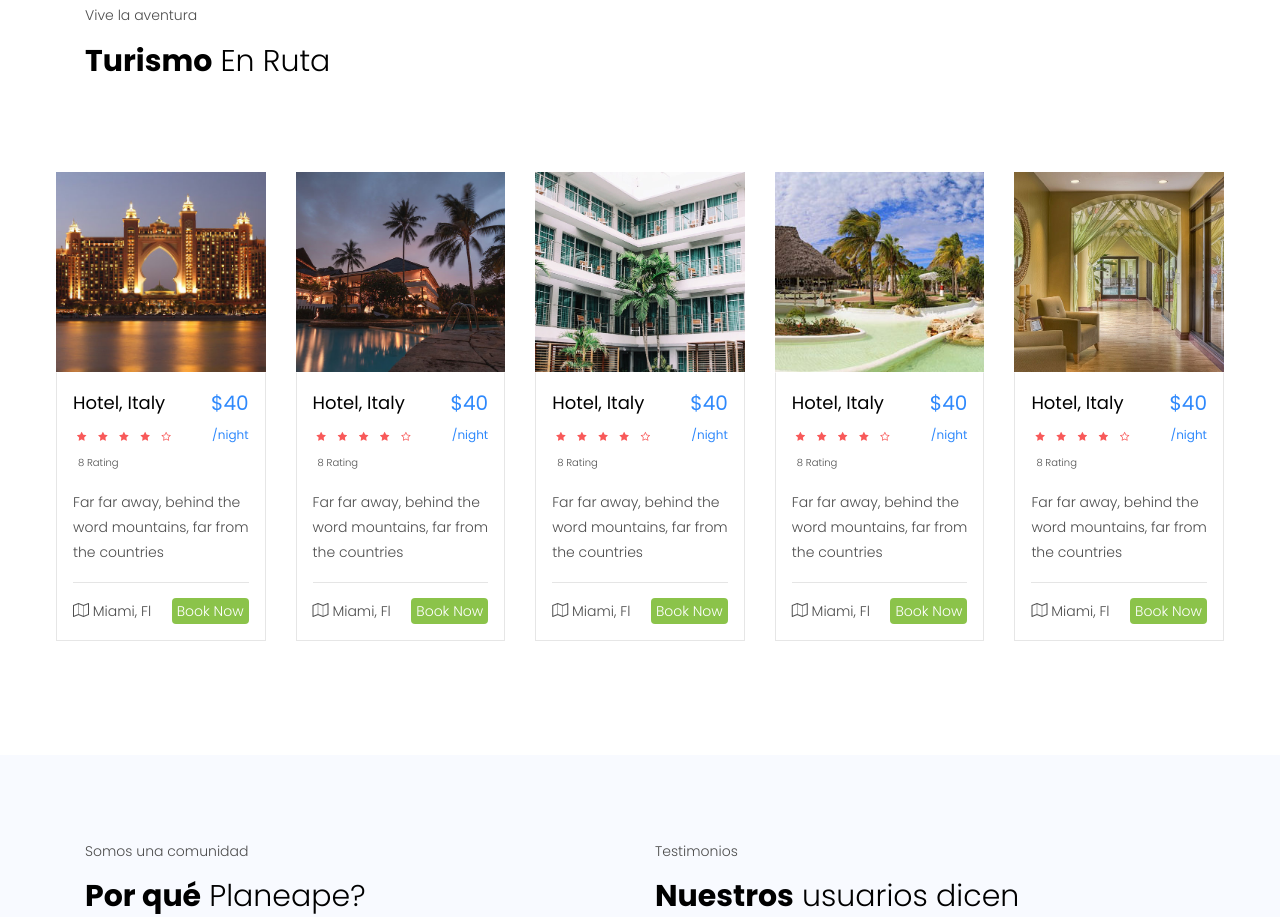
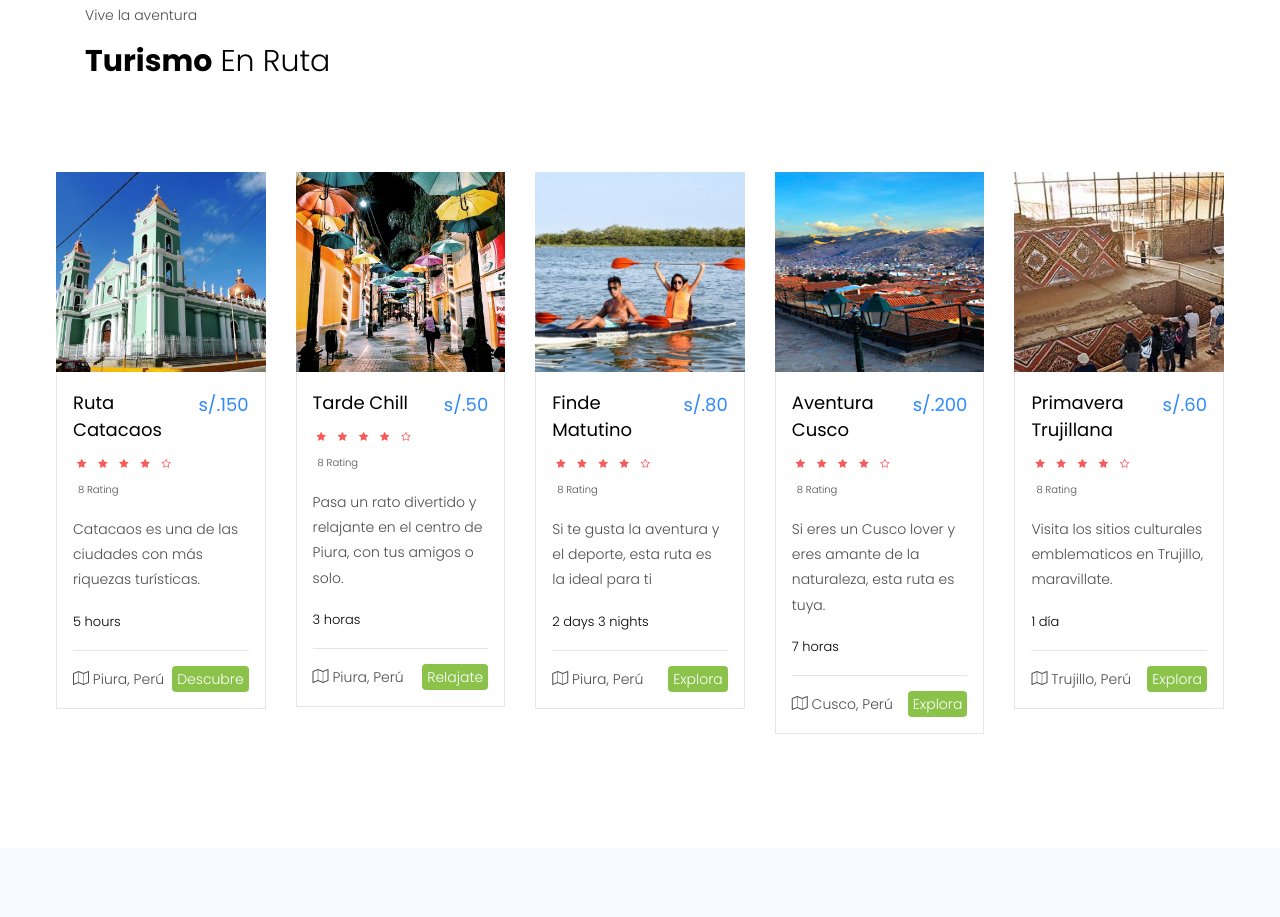
Before and after one commit to felipe16032/IEM-Planeape, a plain HTML site: page index.html in a window 1280 px wide. Shown: the part 3586-4503 px from the top of the page. Drawn offline with Linux system fonts and the light colour scheme; some packages are replaced by stand-ins of ours; no server answers; files whose address does not match are found by name.

Commit message:
agregadas rutas turisticas

```diff
--- a/index.html
+++ b/index.html
@@ -342,7 +342,7 @@
     			</div>
     			<div class="col-sm col-md-6 col-lg ftco-animate">
     				<div class="destination">
-    					<a href="#" class="img img-2 d-flex justify-content-center align-items-center" style="background-image: url(images/destination-4.jpg);">
+    					<a href="#" class="img img-2 d-flex justify-content-center align-items-center" style="background-image: url(images/miradorcusco.jpg);">
     						<div class="icon d-flex justify-content-center align-items-center">
     							<span class="icon-search2"></span>
     						</div>
@@ -376,7 +376,7 @@
     			</div>
     			<div class="col-sm col-md-6 col-lg ftco-animate">
     				<div class="destination">
-    					<a href="#" class="img img-2 d-flex justify-content-center align-items-center" style="background-image: url(images/destination-5.jpg);">
+    					<a href="#" class="img img-2 d-flex justify-content-center align-items-center" style="background-image: url(images/trujillohuacas.jpg);">
     						<div class="icon d-flex justify-content-center align-items-center">
     							<span class="icon-search2"></span>
     						</div>
@@ -471,11 +471,11 @@
           </div>
         </div>
     	</div>
-    	<div class="container-fluid">
+		<div class="container-fluid">
     		<div class="row">
     			<div class="col-sm col-md-6 col-lg ftco-animate">
     				<div class="destination">
-    					<a href="#" class="img img-2 d-flex justify-content-center align-items-center" style="background-image: url(images/hotel-1.jpg);">
+    					<a href="portfolio-details.html" class="img img-2 d-flex justify-content-center align-items-center" style="background-image: url(images/catacaosciudad.jpg);">
     						<div class="icon d-flex justify-content-center align-items-center">
     							<span class="icon-search2"></span>
     						</div>
@@ -483,7 +483,7 @@
     					<div class="text p-3">
     						<div class="d-flex">
     							<div class="one">
-		    						<h3><a href="#">Hotel, Italy</a></h3>
+		    						<h3><a href="#">Ruta Catacaos</a></h3>
 		    						<p class="rate">
 		    							<i class="icon-star"></i>
 		    							<i class="icon-star"></i>
@@ -494,21 +494,22 @@
 		    						</p>
 	    						</div>
 	    						<div class="two">
-	    							<span class="price per-price">$40<br><small>/night</small></span>
+	    							<span class="price">s/.150</span>
     							</div>
     						</div>
-    						<p>Far far away, behind the word mountains, far from the countries</p>
+    						<p>Catacaos es una de las ciudades con más riquezas turísticas.</p>
+    						<p class="days"><span>5 hours</span></p>
     						<hr>
     						<p class="bottom-area d-flex">
-    							<span><i class="icon-map-o"></i> Miami, Fl</span>
-    							<span class="ml-auto"><a href="#">Book Now</a></span>
+    							<span><i class="icon-map-o"></i> Piura, Perú</span>
+    							<span class="ml-auto"><a href="#">Descubre</a></span>
     						</p>
     					</div>
     				</div>
     			</div>
     			<div class="col-sm col-md-6 col-lg ftco-animate">
     				<div class="destination">
-    					<a href="#" class="img img-2 d-flex justify-content-center align-items-center" style="background-image: url(images/hotel-2.jpg);">
+    					<a href="#" class="img img-2 d-flex justify-content-center align-items-center" style="background-image: url(images/boulevarpiura.jpg);">
     						<div class="icon d-flex justify-content-center align-items-center">
     							<span class="icon-search2"></span>
     						</div>
@@ -516,7 +517,7 @@
     					<div class="text p-3">
     						<div class="d-flex">
     							<div class="one">
-		    						<h3><a href="#">Hotel, Italy</a></h3>
+		    						<h3><a href="#">Tarde Chill</a></h3>
 		    						<p class="rate">
 		    							<i class="icon-star"></i>
 		    							<i class="icon-star"></i>
@@ -527,21 +528,22 @@
 		    						</p>
 	    						</div>
 	    						<div class="two">
-	    							<span class="price per-price">$40<br><small>/night</small></span>
+	    							<span class="price">s/.50</span>
     							</div>
     						</div>
-    						<p>Far far away, behind the word mountains, far from the countries</p>
+    						<p>Pasa un rato divertido y relajante en el centro de Piura, con tus amigos o solo.</p>
+    						<p class="days"><span>3 horas</span></p>
     						<hr>
     						<p class="bottom-area d-flex">
-    							<span><i class="icon-map-o"></i> Miami, Fl</span>
-    							<span class="ml-auto"><a href="#">Book Now</a></span>
+    							<span><i class="icon-map-o"></i> Piura, Perú</span>
+    							<span class="ml-auto"><a href="#">Relajate</a></span>
     						</p>
     					</div>
     				</div>
     			</div>
     			<div class="col-sm col-md-6 col-lg ftco-animate">
     				<div class="destination">
-    					<a href="#" class="img img-2 d-flex justify-content-center align-items-center" style="background-image: url(images/hotel-3.jpg);">
+    					<a href="#" class="img img-2 d-flex justify-content-center align-items-center" style="background-image: url(images/findematutino.jpeg);">
     						<div class="icon d-flex justify-content-center align-items-center">
     							<span class="icon-search2"></span>
     						</div>
@@ -549,7 +551,7 @@
     					<div class="text p-3">
     						<div class="d-flex">
     							<div class="one">
-		    						<h3><a href="#">Hotel, Italy</a></h3>
+		    						<h3><a href="#">Finde Matutino</a></h3>
 		    						<p class="rate">
 		    							<i class="icon-star"></i>
 		    							<i class="icon-star"></i>
@@ -560,21 +562,22 @@
 		    						</p>
 	    						</div>
 	    						<div class="two">
-	    							<span class="price per-price">$40<br><small>/night</small></span>
+	    							<span class="price">s/.80</span>
     							</div>
     						</div>
-    						<p>Far far away, behind the word mountains, far from the countries</p>
+    						<p>Si te gusta la aventura y el deporte, esta ruta es la ideal para ti</p>
+    						<p class="days"><span>2 days 3 nights</span></p>
     						<hr>
     						<p class="bottom-area d-flex">
-    							<span><i class="icon-map-o"></i> Miami, Fl</span>
-    							<span class="ml-auto"><a href="#">Book Now</a></span>
+    							<span><i class="icon-map-o"></i> Piura, Perú</span>
+    							<span class="ml-auto"><a href="#">Explora</a></span>
     						</p>
     					</div>
     				</div>
     			</div>
     			<div class="col-sm col-md-6 col-lg ftco-animate">
     				<div class="destination">
-    					<a href="#" class="img img-2 d-flex justify-content-center align-items-center" style="background-image: url(images/hotel-4.jpg);">
+    					<a href="#" class="img img-2 d-flex justify-content-center align-items-center" style="background-image: url(images/miradorcusco.jpg);">
     						<div class="icon d-flex justify-content-center align-items-center">
     							<span class="icon-search2"></span>
     						</div>
@@ -582,7 +585,7 @@
     					<div class="text p-3">
     						<div class="d-flex">
     							<div class="one">
-		    						<h3><a href="#">Hotel, Italy</a></h3>
+		    						<h3><a href="#">Aventura Cusco</a></h3>
 		    						<p class="rate">
 		    							<i class="icon-star"></i>
 		    							<i class="icon-star"></i>
@@ -593,21 +596,22 @@
 		    						</p>
 	    						</div>
 	    						<div class="two">
-	    							<span class="price per-price">$40<br><small>/night</small></span>
+	    							<span class="price">s/.200</span>
     							</div>
     						</div>
-    						<p>Far far away, behind the word mountains, far from the countries</p>
+    						<p>Si eres un Cusco lover y eres amante de la naturaleza, esta ruta es tuya. </p>
+    						<p class="days"><span>7 horas</span></p>
     						<hr>
     						<p class="bottom-area d-flex">
-    							<span><i class="icon-map-o"></i> Miami, Fl</span>
-    							<span class="ml-auto"><a href="#">Book Now</a></span>
+    							<span><i class="icon-map-o"></i> Cusco, Perú</span>
+    							<span class="ml-auto"><a href="#">Explora</a></span>
     						</p>
     					</div>
     				</div>
     			</div>
     			<div class="col-sm col-md-6 col-lg ftco-animate">
     				<div class="destination">
-    					<a href="#" class="img img-2 d-flex justify-content-center align-items-center" style="background-image: url(images/hotel-5.jpg);">
+    					<a href="#" class="img img-2 d-flex justify-content-center align-items-center" style="background-image: url(images/trujillohuacas.jpg);">
     						<div class="icon d-flex justify-content-center align-items-center">
     							<span class="icon-search2"></span>
     						</div>
@@ -615,7 +619,7 @@
     					<div class="text p-3">
     						<div class="d-flex">
     							<div class="one">
-		    						<h3><a href="#">Hotel, Italy</a></h3>
+		    						<h3><a href="#">Primavera Trujillana</a></h3>
 		    						<p class="rate">
 		    							<i class="icon-star"></i>
 		    							<i class="icon-star"></i>
@@ -626,14 +630,15 @@
 		    						</p>
 	    						</div>
 	    						<div class="two">
-	    							<span class="price per-price">$40<br><small>/night</small></span>
+	    							<span class="price">s/.60</span>
     							</div>
     						</div>
-    						<p>Far far away, behind the word mountains, far from the countries</p>
+    						<p>Visita los sitios culturales emblematicos en Trujillo, maravillate.</p>
+    						<p class="days"><span>1 día</span></p>
     						<hr>
     						<p class="bottom-area d-flex">
-    							<span><i class="icon-map-o"></i> Miami, Fl</span>
-    							<span class="ml-auto"><a href="#">Book Now</a></span>
+    							<span><i class="icon-map-o"></i> Trujillo, Perú</span>
+    							<span class="ml-auto"><a href="#">Explora</a></span>
     						</p>
     					</div>
     				</div>
```
